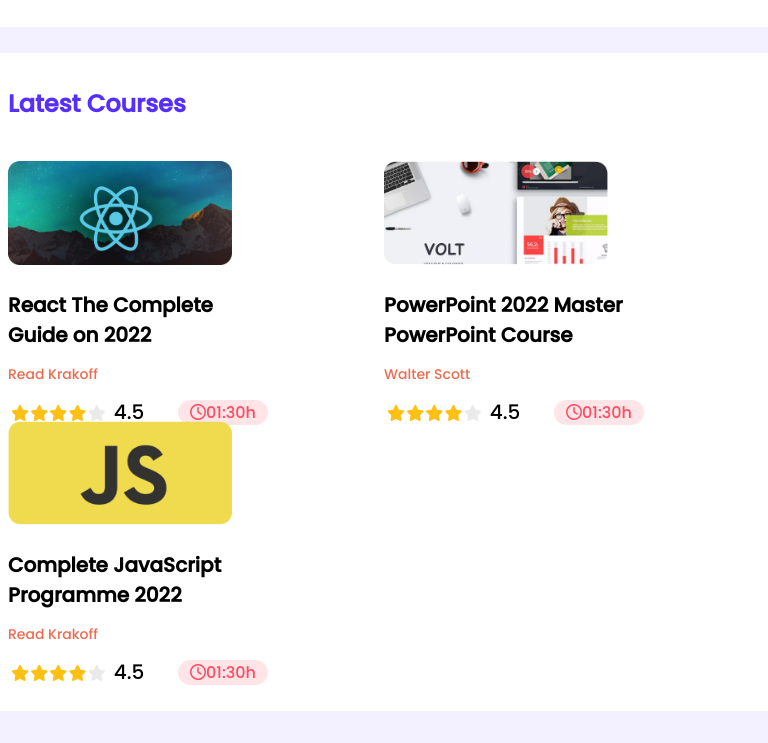
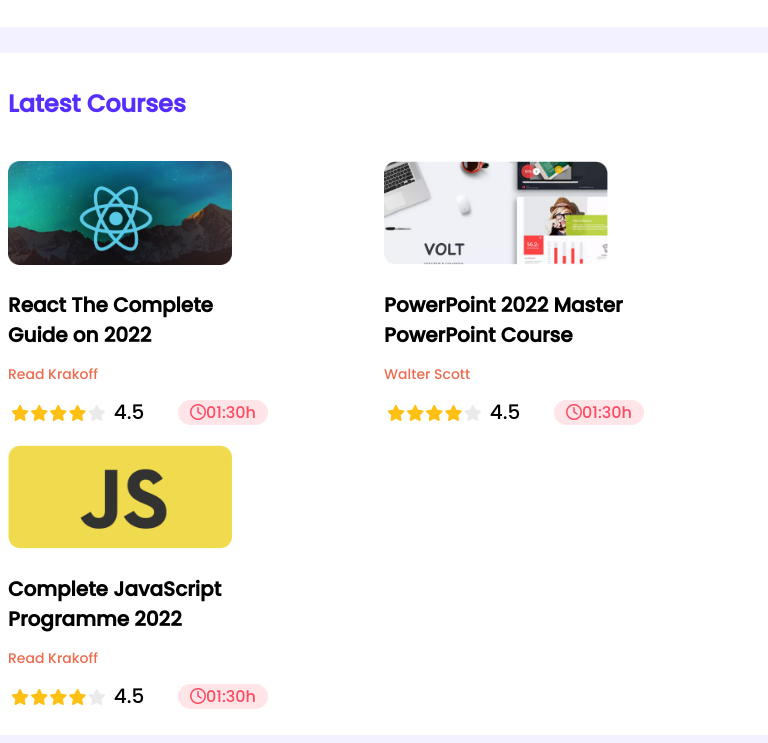
Before and after one commit to arifraj199/leader-board-css3, a plain HTML site: page index.html in a window 768 px wide. Shown: the part 818-1561 px from the top of the page. Before the commit the page ends 1537 px from the top, so only its background shows below. Drawn offline with Linux system fonts and the light colour scheme.

Commit message:
modified css code

```diff
--- a/styles/style.css
+++ b/styles/style.css
@@ -206,6 +206,6 @@ Media Queries
     }
     .all-courses {
         grid-column-gap: 0px;
-        grid-row-gap: 24pxs;
+        grid-row-gap: 24px;
     }
 }
```
